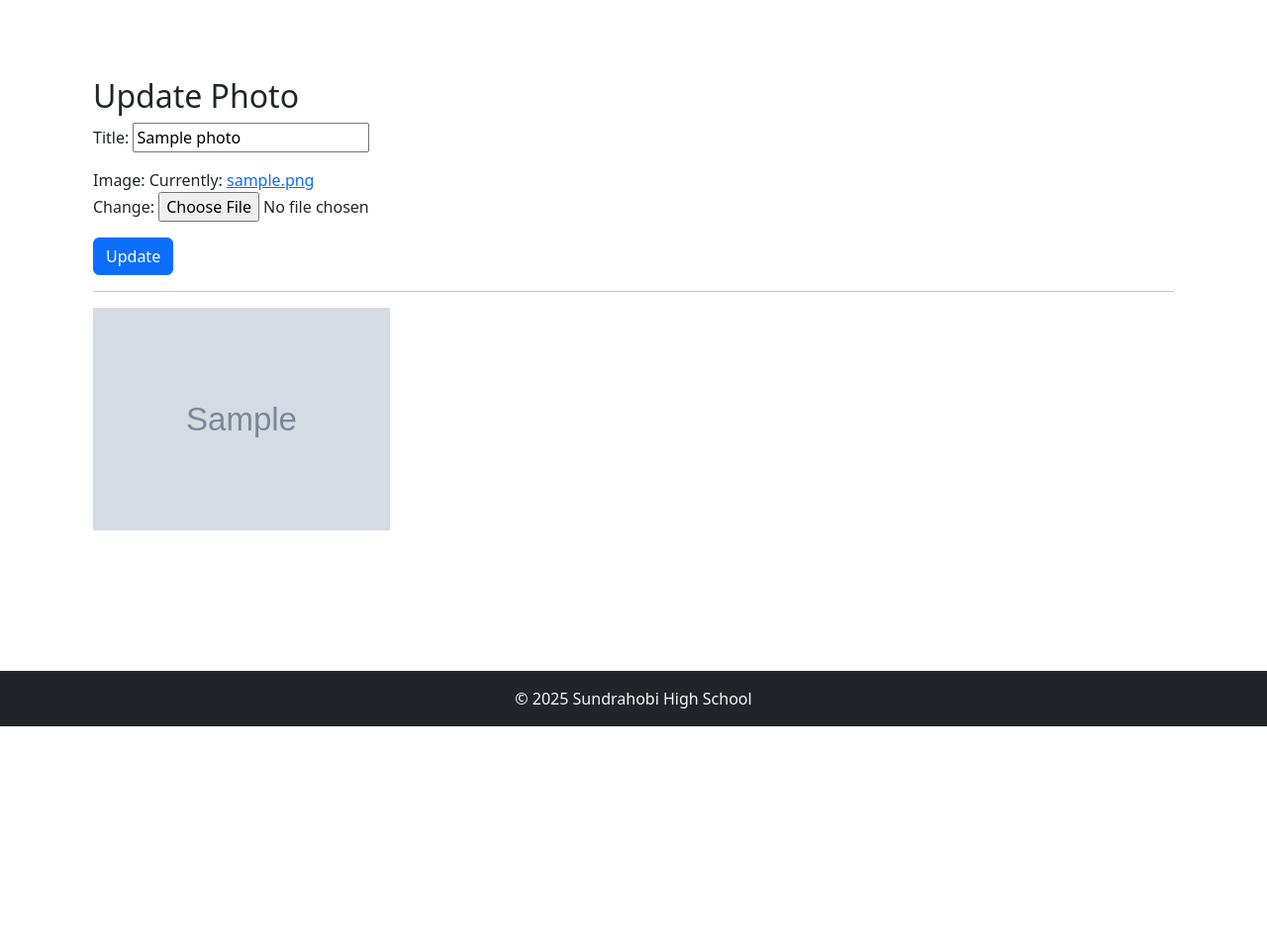
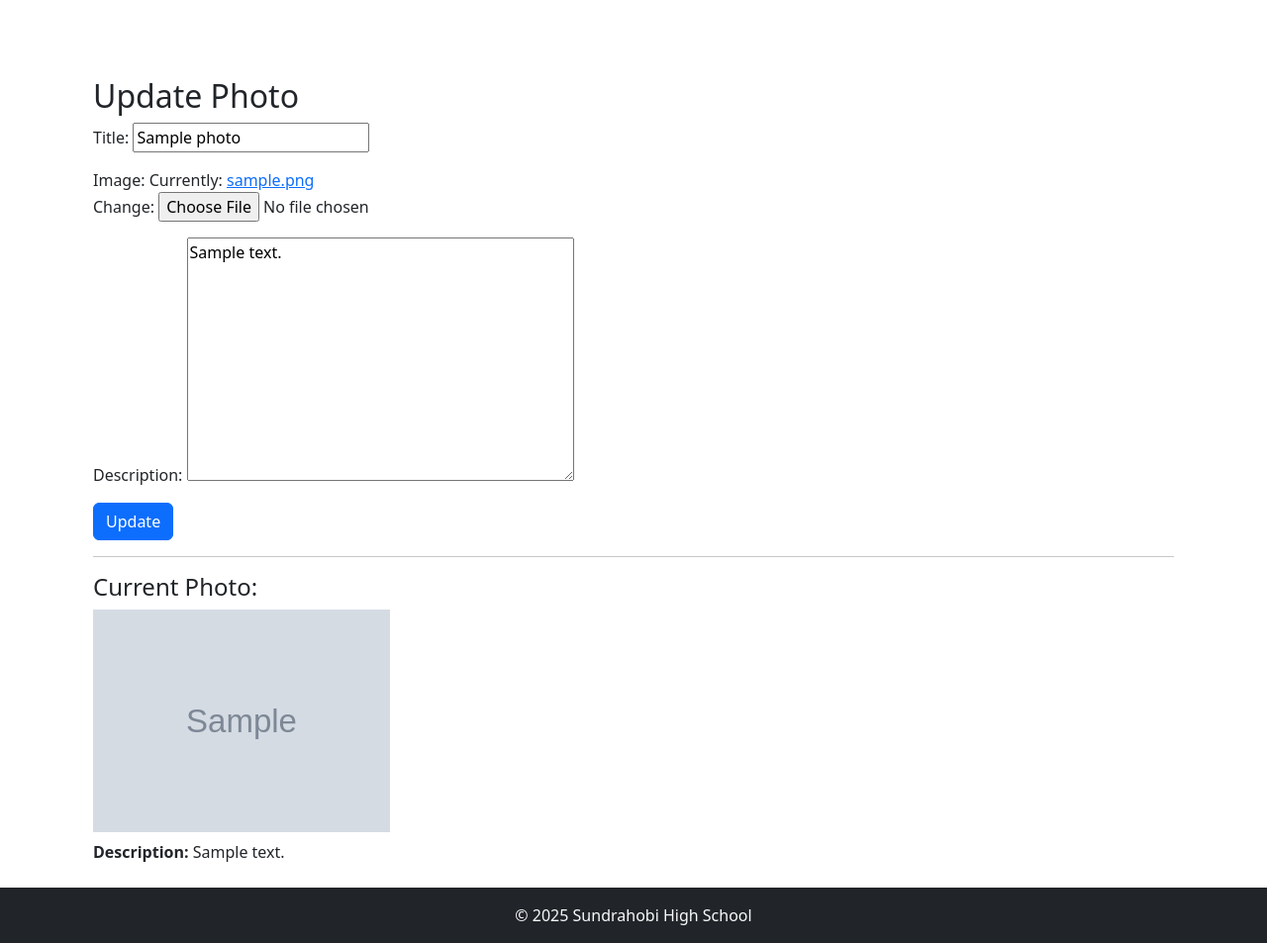
Before and after one commit to nasirulwebdev/madrasha-school, a Django app: page /gallery/photo/1/update/ in a window 1280 px wide. Shown: the part 66-1019 px from the top of the page at 99% size. Before the commit the page ends 800 px from the top, so only its background shows below. Run offline with Django 5.2, Linux system fonts and the light colour scheme; tables that the repository leaves empty hold one stand-in row (values such as "Sample post"); grey boxes marked "Sample" are stand-in pictures.

Commit message:
Fixed template and URLs

```diff
--- a/gallery/Templates/gallery/photo_form.html
+++ b/gallery/Templates/gallery/photo_form.html
@@ -15,21 +15,11 @@
 
     <hr>
 
-    <!-- Current Photo -->
+    <!-- Current Photo + Description -->
     {% if photo.image %}
-        <img src="{{ photo.image.url }}" alt="Photo" style="max-width:300px;" class="img-fluid mb-2">
+        <h4>Current Photo:</h4>
+        <img src="{{ photo.image.url }}" alt="{{ photo.title }}" style="max-width:300px;" class="img-fluid mb-2">
+        <p><strong>Description:</strong> {{ photo.description }}</p>
     {% endif %}
-
-
-    <p id="desc-{{ photo.id }}" style="display:none; margin-top:10px;">
-        {{ photo.description }}
-    </p>
 </div>
-
-<script>
-function toggleDescription(id) {
-    var el = document.getElementById(id);
-    el.style.display = (el.style.display === 'none') ? 'block' : 'none';
-}
-</script>
 {% endblock %}
--- a/gallery/forms.py
+++ b/gallery/forms.py
@@ -4,9 +4,9 @@ from .models import Photo, Video
 class PhotoForm(forms.ModelForm):
     class Meta:
         model = Photo
-        fields = ['title', 'image']
+        fields = ['title', 'image', 'description']
 
 class VideoForm(forms.ModelForm):
     class Meta:
         model = Video
-        fields = ['title', 'video']
+        fields = ['title', 'video', 'description']
--- a/gallery/views.py
+++ b/gallery/views.py
@@ -1,4 +1,3 @@
-from urllib import request
 from django.shortcuts import render, get_object_or_404, redirect
 from django.views.generic import ListView
 from django.core.paginator import Paginator
@@ -38,34 +37,33 @@ def gallery_home(request):
 
 # ---------- ADD ----------
 def photo_add(request):
-     if request.method == 'POST':
+    if request.method == 'POST':
         form = PhotoForm(request.POST, request.FILES)
         if form.is_valid():
             form.save()
             return redirect('gallery:gallery_home')
-     else:
+    else:
         form = PhotoForm()
-     return render(request, 'gallery/form.html', {'form': form, 'title': 'Add Photo'})
+
+    return render(request, 'gallery/form.html', {
+        'form': form,
+        'title': 'Add Photo'
+    })
+
 
 def photo_list(request):
      photos = Photo.objects.all()
-     return render(request, 'gallery/photo_list.html', {'photos': photos})
-
-def video_add(request):
-     if request.method == 'POST':
-        form = VideoForm(request.POST, request.FILES)
-        if form.is_valid():
-            form.save()
-            return redirect('gallery:gallery_home')
-     else:
-        form = VideoForm()
-     return render(request, 'gallery/form.html', {'form': form, 'title': 'Add Video'})
+     return render(request, 'gallery/photo_list.html', {
+        'photos': photos
+    })
 
 
 # ========== Photo CRUD ==========
 def photo_detail(request, pk):
       photo = get_object_or_404(Photo, pk=pk)
-      return render(request, 'gallery/photo_detail.html', {'photo': photo})
+      return render(request, 'gallery/photo_detail.html', {
+      'photo': photo
+    })
 
 
 def photo_update(request, pk):
@@ -78,34 +76,66 @@ def photo_update(request, pk):
     else:
         form = PhotoForm(instance=photo)
 
-    return render(request, 'gallery/photo_form.html', {'form': form, 'photo': photo})
+    return render(request, 'gallery/photo_form.html', {
+        'form': form,
+        'photo': photo
+    })
 
 def photo_delete(request, pk):
         photo = get_object_or_404(Photo, pk=pk)
         if request.method == 'POST':
             photo.delete()
             return redirect('gallery:gallery_home')
-        return render(request, 'gallery/photo_confirm_delete.html', {'photo': photo})
+        return render(request, 'gallery/photo_confirm_delete.html', {
+            'photo': photo
+        })
 
+# ---------- Video Add ----------
+def video_add(request):
+    if request.method == 'POST':
+        form = VideoForm(request.POST, request.FILES)
+        if form.is_valid():
+            form.save()
+            return redirect('gallery:gallery_home')
+    else:
+        form = VideoForm()
+
+    return render(request, 'gallery/form.html', {
+        'form': form,
+        'title': 'Add Video'
+    })
+
+
+# ---------- Video Update ----------
+def video_update(request, pk):
+    video = get_object_or_404(Video, pk=pk)
+    if request.method == 'POST':
+        form = VideoForm(request.POST, request.FILES, instance=video)
+        if form.is_valid():
+            form.save()
+            return redirect('gallery:gallery_home')
+    else:
+        form = VideoForm(instance=video)
+
+    return render(request, 'gallery/video_form.html', {
+        'form': form,
+        'video': video
+    })
     # ========== Video CRUD ==========
 def video_detail(request, pk):
         video = get_object_or_404(Video, pk=pk)
-        return render(request, 'gallery/video_detail.html', {'video': video})
+        return render(request, 'gallery/video_detail.html', {
+        'video': video
+    })
 
-def video_update(request, pk):
-        video = get_object_or_404(Video, pk=pk)
-        if request.method == 'POST':
-            form = VideoForm(request.POST, request.FILES, instance=video)
-            if form.is_valid():
-                form.save()
-                return redirect('gallery:gallery_home')
-        else:
-            form = VideoForm(instance=video)
-        return render(request, 'gallery/video_form.html', {'form': form, 'video': video})
+# ---------- Video Delete ----------
+def video_delete(request, pk):
+    video = get_object_or_404(Video, pk=pk)
 
-def video_delete(request, pk):
-        video = get_object_or_404(Video, pk=pk)
-        if request.method == 'POST':
-            video.delete()
-            return redirect('gallery:gallery_home')
-        return render(request, 'gallery/video_confirm_delete.html', {'video': video})
+    if request.method == 'POST':
+        video.delete()
+        return redirect('gallery:gallery_home')
+
+    return render(request, 'gallery/video_confirm_delete.html', {
+        'video': video
+    })
```
